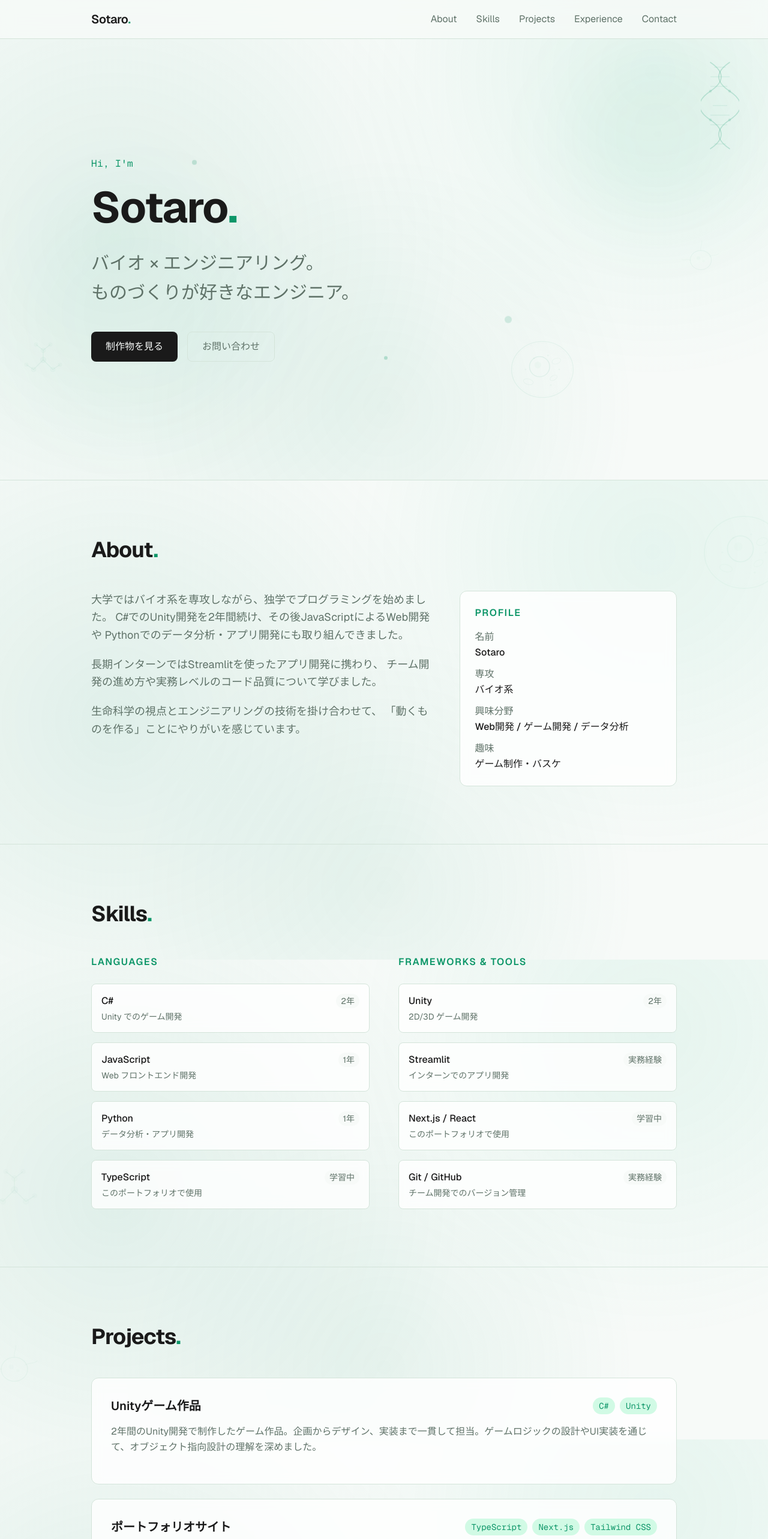
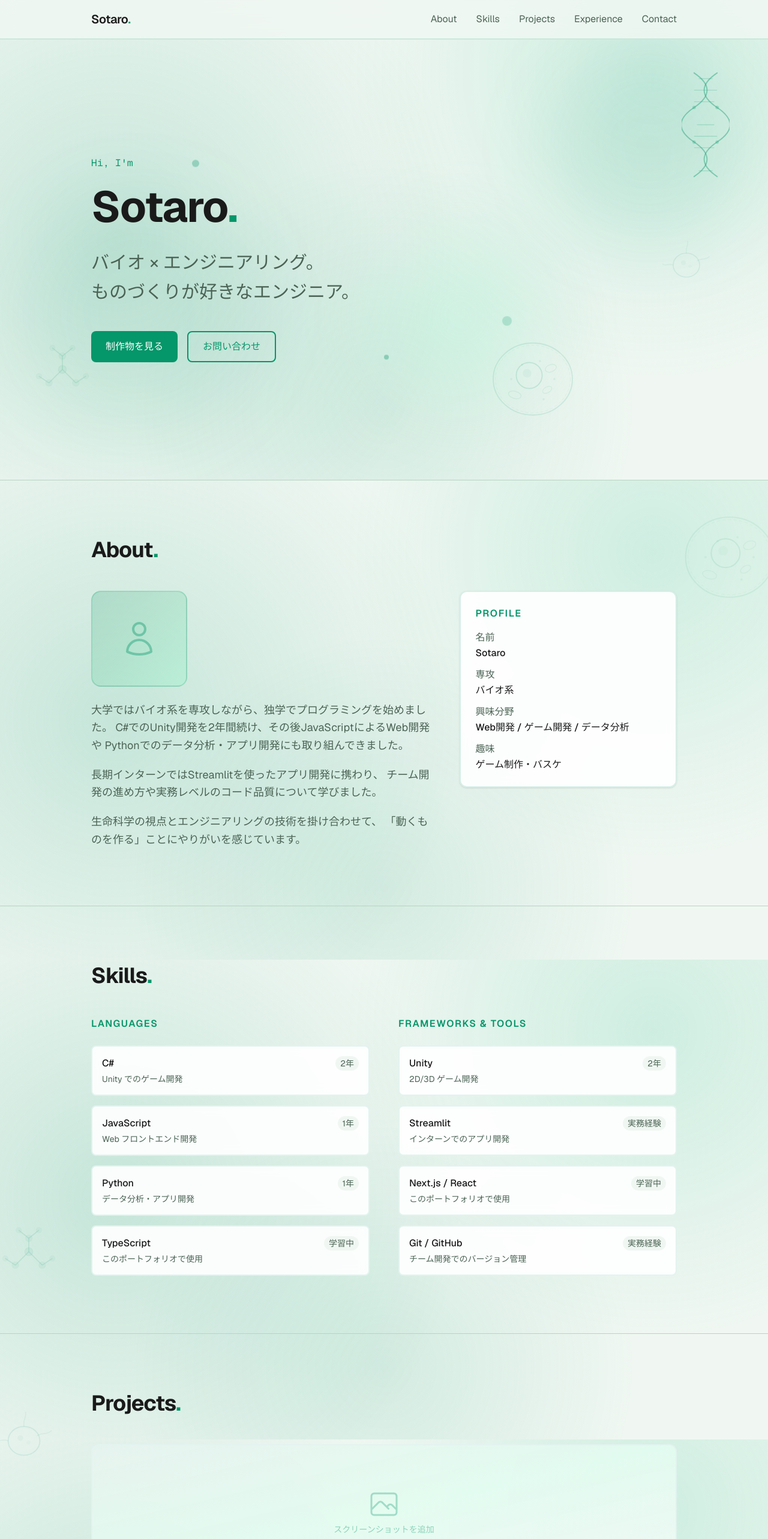
Before and after one commit to sotarooooo/portfolio, a Next.js app: page / in a window 1280 px wide. Shown: the top 2566 px of the page at 60% size. Built offline with nearby package versions, Linux system fonts and the light colour scheme.

Commit message:
style: boost color intensity, make illustrations visible, add photo placeholders

```diff
--- a/src/app/globals.css
+++ b/src/app/globals.css
@@ -1,18 +1,20 @@
 @import "tailwindcss";
 
 :root {
-  --background: #f7faf8;
+  --background: #f0f7f2;
   --foreground: #1a1a1a;
-  --accent: #0d9668;
-  --accent-light: #d1fae5;
-  --muted: #5f7268;
-  --border: #d4e4da;
+  --accent: #059669;
+  --accent-dark: #047857;
+  --accent-light: #a7f3d0;
+  --muted: #4b6355;
+  --border: #b8d4c2;
 }
 
 @theme inline {
   --color-background: var(--background);
   --color-foreground: var(--foreground);
   --color-accent: var(--accent);
+  --color-accent-dark: var(--accent-dark);
   --color-accent-light: var(--accent-light);
   --color-muted: var(--muted);
   --color-border: var(--border);
@@ -24,9 +26,9 @@ body {
   background: var(--background);
   color: var(--foreground);
   background-image:
-    radial-gradient(circle at 15% 50%, rgba(13, 150, 104, 0.1) 0%, transparent 50%),
-    radial-gradient(circle at 85% 15%, rgba(16, 185, 129, 0.08) 0%, transparent 40%),
-    radial-gradient(circle at 50% 85%, rgba(13, 150, 104, 0.07) 0%, transparent 45%);
+    radial-gradient(circle at 15% 50%, rgba(5, 150, 105, 0.18) 0%, transparent 50%),
+    radial-gradient(circle at 85% 15%, rgba(16, 185, 129, 0.15) 0%, transparent 40%),
+    radial-gradient(circle at 50% 85%, rgba(5, 150, 105, 0.12) 0%, transparent 45%);
   background-attachment: fixed;
 }
 
@@ -109,7 +111,7 @@ html {
 
 .skill-card:hover {
   transform: translateY(-2px);
-  box-shadow: 0 8px 24px rgba(13, 150, 104, 0.08);
+  box-shadow: 0 8px 24px rgba(5, 150, 105, 0.15);
 }
 
 /* Project card hover */
@@ -119,5 +121,5 @@ html {
 
 .project-card:hover {
   transform: translateY(-3px);
-  box-shadow: 0 12px 32px rgba(13, 150, 104, 0.1);
+  box-shadow: 0 12px 32px rgba(5, 150, 105, 0.18);
 }
--- a/src/components/About.tsx
+++ b/src/components/About.tsx
@@ -4,7 +4,7 @@ import { CellStructure } from "./BioDecorations";
 export default function About() {
   return (
     <section id="about" className="py-24 border-t border-border relative overflow-hidden">
-      <CellStructure className="absolute -right-8 top-12 w-36 h-36 text-accent/8 animate-float-slow hidden lg:block" />
+      <CellStructure className="absolute -right-4 top-12 w-40 h-40 text-accent/20 animate-float-slow hidden lg:block" />
 
       <div className="max-w-5xl mx-auto px-6 relative">
         <ScrollReveal>
@@ -15,7 +15,16 @@ export default function About() {
 
         <ScrollReveal delay={100}>
           <div className="grid md:grid-cols-5 gap-12">
-            <div className="md:col-span-3 space-y-5 text-muted leading-relaxed text-lg">
+            <div className="md:col-span-3 space-y-6">
+              {/* Profile photo */}
+              <div className="w-40 h-40 rounded-2xl bg-gradient-to-br from-accent/20 to-accent-light/50 border-2 border-accent/20 flex items-center justify-center overflow-hidden mb-6">
+                {/* TODO: Replace with actual photo: <Image src="/profile.jpg" ... /> */}
+                <svg className="w-16 h-16 text-accent/40" fill="none" stroke="currentColor" viewBox="0 0 24 24">
+                  <path strokeLinecap="round" strokeLinejoin="round" strokeWidth={1.5} d="M15.75 6a3.75 3.75 0 11-7.5 0 3.75 3.75 0 017.5 0zM4.501 20.118a7.5 7.5 0 0114.998 0A17.933 17.933 0 0112 21.75c-2.676 0-5.216-.584-7.499-1.632z" />
+                </svg>
+              </div>
+
+              <div className="space-y-5 text-muted leading-relaxed text-lg">
                 <p>
                   大学ではバイオ系を専攻しながら、独学でプログラミングを始めました。
                   C#でのUnity開発を2年間続け、その後JavaScriptによるWeb開発や
@@ -30,9 +39,10 @@ export default function About() {
                   「動くものを作る」ことにやりがいを感じています。
                 </p>
               </div>
+            </div>
 
             <div className="md:col-span-2">
-              <div className="bg-white/80 backdrop-blur-sm rounded-xl border border-border p-6 space-y-4">
+              <div className="bg-white/90 backdrop-blur-sm rounded-xl border-2 border-accent/15 p-6 space-y-4 shadow-sm">
                 <h3 className="text-base font-semibold uppercase tracking-widest text-accent">
                   Profile
                 </h3>
--- a/src/components/Experience.tsx
+++ b/src/components/Experience.tsx
@@ -21,7 +21,7 @@ const experiences = [
 export default function Experience() {
   return (
     <section id="experience" className="py-24 border-t border-border relative overflow-hidden">
-      <DnaHelix className="absolute -right-4 top-16 w-12 h-32 text-accent/10 animate-float hidden lg:block" />
+      <DnaHelix className="absolute right-4 top-16 w-16 h-40 text-accent/30 animate-float hidden lg:block" />
       <div className="max-w-5xl mx-auto px-6 relative">
         <ScrollReveal>
           <h2 className="text-4xl font-bold tracking-tight mb-12">
--- a/src/components/Header.tsx
+++ b/src/components/Header.tsx
@@ -14,7 +14,7 @@ export default function Header() {
   const [menuOpen, setMenuOpen] = useState(false);
 
   return (
-    <header className="fixed top-0 left-0 right-0 z-50 bg-background/80 backdrop-blur-md border-b border-border">
+    <header className="fixed top-0 left-0 right-0 z-50 bg-background/85 backdrop-blur-md border-b-2 border-accent/15">
       <nav className="max-w-5xl mx-auto px-6 h-16 flex items-center justify-between">
         <a href="#" className="text-xl font-semibold tracking-tight">
           Sotaro<span className="text-accent">.</span>
--- a/src/components/Hero.tsx
+++ b/src/components/Hero.tsx
@@ -4,19 +4,20 @@ export default function Hero() {
   return (
     <section className="min-h-screen flex items-center pt-16 relative overflow-hidden">
       {/* Background blobs */}
-      <div className="absolute top-20 right-10 w-72 h-72 bg-accent/5 rounded-full blur-3xl animate-float" />
-      <div className="absolute bottom-20 left-10 w-96 h-96 bg-accent/3 rounded-full blur-3xl animate-float-slow" />
+      <div className="absolute top-20 right-10 w-80 h-80 bg-accent/10 rounded-full blur-3xl animate-float" />
+      <div className="absolute bottom-20 left-10 w-96 h-96 bg-accent/8 rounded-full blur-3xl animate-float-slow" />
+      <div className="absolute top-1/2 left-1/2 w-64 h-64 bg-accent-light/30 rounded-full blur-3xl" />
 
-      {/* Bio illustrations */}
-      <DnaHelix className="absolute right-12 top-24 w-16 h-40 text-accent/20 animate-float hidden lg:block" />
-      <CellStructure className="absolute right-1/4 bottom-32 w-28 h-28 text-accent/15 animate-float-slow hidden md:block" />
-      <MoleculeStructure className="absolute left-8 bottom-40 w-20 h-20 text-accent/15 animate-spin-slow hidden lg:block" />
-      <Microbe className="absolute right-20 top-1/2 w-16 h-16 text-accent/12 animate-float hidden md:block" />
+      {/* Bio illustrations - much more visible */}
+      <DnaHelix className="absolute right-16 top-28 w-20 h-48 text-accent/40 animate-float hidden lg:block" />
+      <CellStructure className="absolute right-1/4 bottom-24 w-36 h-36 text-accent/30 animate-float-slow hidden md:block" />
+      <MoleculeStructure className="absolute left-12 bottom-32 w-28 h-28 text-accent/30 animate-spin-slow hidden lg:block" />
+      <Microbe className="absolute right-24 top-1/2 w-20 h-20 text-accent/25 animate-float hidden md:block" />
 
       {/* Small floating dots */}
-      <div className="absolute top-1/3 left-1/4 w-2 h-2 bg-accent/20 rounded-full animate-float" />
-      <div className="absolute top-2/3 right-1/3 w-3 h-3 bg-accent/15 rounded-full animate-float-slow" />
-      <div className="absolute bottom-1/4 left-1/2 w-1.5 h-1.5 bg-accent/25 rounded-full animate-float" />
+      <div className="absolute top-1/3 left-1/4 w-3 h-3 bg-accent/30 rounded-full animate-float" />
+      <div className="absolute top-2/3 right-1/3 w-4 h-4 bg-accent/20 rounded-full animate-float-slow" />
+      <div className="absolute bottom-1/4 left-1/2 w-2 h-2 bg-accent/35 rounded-full animate-float" />
 
       <div className="max-w-5xl mx-auto px-6 py-24 w-full relative hero-animate">
         <p className="text-accent font-mono text-base mb-4 tracking-wide">
@@ -34,13 +35,13 @@ export default function Hero() {
         <div className="flex flex-wrap gap-4">
           <a
             href="#projects"
-            className="inline-flex items-center px-6 py-3 bg-foreground text-background rounded-lg text-base font-medium hover:opacity-90 transition-opacity"
+            className="inline-flex items-center px-6 py-3 bg-accent text-white rounded-lg text-base font-medium hover:bg-accent-dark transition-colors"
           >
             制作物を見る
           </a>
           <a
             href="#contact"
-            className="inline-flex items-center px-6 py-3 border border-border rounded-lg text-base font-medium text-muted hover:text-foreground hover:border-foreground transition-colors"
+            className="inline-flex items-center px-6 py-3 border-2 border-accent rounded-lg text-base font-medium text-accent hover:bg-accent hover:text-white transition-colors"
           >
             お問い合わせ
           </a>
--- a/src/components/Projects.tsx
+++ b/src/components/Projects.tsx
@@ -7,6 +7,7 @@ const projects = [
     tech: ["C#", "Unity"],
     description:
       "2年間のUnity開発で制作したゲーム作品。企画からデザイン、実装まで一貫して担当。ゲームロジックの設計やUI実装を通じて、オブジェクト指向設計の理解を深めました。",
+    image: null,
     link: null,
   },
   {
@@ -14,6 +15,7 @@ const projects = [
     tech: ["TypeScript", "Next.js", "Tailwind CSS"],
     description:
       "このサイトです。就活に向けて自分のスキルや経歴をまとめるために制作。Next.js と Tailwind CSS を使ったモダンなWeb開発を実践しています。",
+    image: null,
     link: "https://github.com/sotarooooo/portfolio",
   },
 ];
@@ -21,7 +23,7 @@ const projects = [
 export default function Projects() {
   return (
     <section id="projects" className="py-24 border-t border-border relative overflow-hidden">
-      <Microbe className="absolute -left-4 top-32 w-20 h-20 text-accent/10 animate-float hidden lg:block" />
+      <Microbe className="absolute -left-2 top-32 w-24 h-24 text-accent/25 animate-float hidden lg:block" />
       <div className="max-w-5xl mx-auto px-6 relative">
         <ScrollReveal>
           <h2 className="text-4xl font-bold tracking-tight mb-12">
@@ -29,17 +31,29 @@ export default function Projects() {
           </h2>
         </ScrollReveal>
 
-        <div className="grid gap-6">
+        <div className="grid gap-8">
           {projects.map((project, idx) => (
             <ScrollReveal key={project.title} delay={idx * 150}>
-              <div className="project-card bg-white/80 backdrop-blur-sm rounded-xl border border-border p-6 sm:p-8 hover:border-accent/30">
+              <div className="project-card bg-white/90 backdrop-blur-sm rounded-xl border-2 border-accent/10 overflow-hidden hover:border-accent/30">
+                {/* Project image area */}
+                <div className="h-48 sm:h-56 bg-gradient-to-br from-accent/10 via-accent-light/30 to-accent/5 flex items-center justify-center relative">
+                  {/* TODO: Replace with <Image src="/project-name.jpg" ... /> */}
+                  <div className="text-center">
+                    <svg className="w-12 h-12 text-accent/30 mx-auto mb-2" fill="none" stroke="currentColor" viewBox="0 0 24 24">
+                      <path strokeLinecap="round" strokeLinejoin="round" strokeWidth={1.5} d="M2.25 15.75l5.159-5.159a2.25 2.25 0 013.182 0l5.159 5.159m-1.5-1.5l1.409-1.409a2.25 2.25 0 013.182 0l2.909 2.909M3.75 21h16.5A2.25 2.25 0 0022.5 18.75V5.25A2.25 2.25 0 0020.25 3H3.75A2.25 2.25 0 001.5 5.25v13.5A2.25 2.25 0 003.75 21z" />
+                    </svg>
+                    <p className="text-sm text-accent/40">スクリーンショットを追加</p>
+                  </div>
+                </div>
+
+                <div className="p-6 sm:p-8">
                   <div className="flex flex-col sm:flex-row sm:items-start sm:justify-between gap-4 mb-4">
                     <h3 className="text-xl font-semibold">{project.title}</h3>
                     <div className="flex flex-wrap gap-2">
                       {project.tech.map((t) => (
                         <span
                           key={t}
-                        className="text-sm font-mono px-2.5 py-1 rounded-full bg-accent-light text-accent"
+                          className="text-sm font-mono px-2.5 py-1 rounded-full bg-accent-light text-accent-dark font-medium"
                         >
                           {t}
                         </span>
@@ -54,22 +68,17 @@ export default function Projects() {
                       href={project.link}
                       target="_blank"
                       rel="noopener noreferrer"
-                    className="inline-flex items-center gap-1.5 text-base text-accent hover:underline"
+                      className="inline-flex items-center gap-1.5 text-base text-accent font-medium hover:underline"
                     >
                       GitHub で見る
                       <span aria-hidden="true">&rarr;</span>
                     </a>
                   )}
                 </div>
+              </div>
             </ScrollReveal>
           ))}
         </div>
-
-        <ScrollReveal delay={300}>
-          <p className="text-sm text-muted mt-8">
-            ※ ゲーム作品のスクリーンショットや動画は準備中です。
-          </p>
-        </ScrollReveal>
       </div>
     </section>
   );
--- a/src/components/Skills.tsx
+++ b/src/components/Skills.tsx
@@ -25,7 +25,7 @@ const skills = [
 export default function Skills() {
   return (
     <section id="skills" className="py-24 border-t border-border relative overflow-hidden">
-      <MoleculeStructure className="absolute -left-6 bottom-20 w-24 h-24 text-accent/10 animate-spin-slow hidden lg:block" />
+      <MoleculeStructure className="absolute -left-2 bottom-20 w-28 h-28 text-accent/30 animate-spin-slow hidden lg:block" />
       <div className="max-w-5xl mx-auto px-6 relative">
         <ScrollReveal>
           <h2 className="text-4xl font-bold tracking-tight mb-12">
@@ -44,7 +44,7 @@ export default function Skills() {
                   {group.items.map((skill) => (
                     <div
                       key={skill.name}
-                      className="skill-card bg-white/80 backdrop-blur-sm rounded-lg border border-border p-4 hover:border-accent/30"
+                      className="skill-card bg-white/90 backdrop-blur-sm rounded-lg border-2 border-accent/10 p-4 hover:border-accent/30"
                     >
                       <div className="flex items-center justify-between mb-1">
                         <span className="font-medium text-base">{skill.name}</span>
```
Lines whose indentation alone changed are shown as unchanged.
